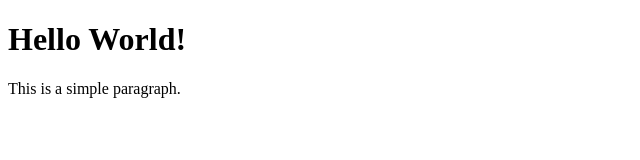
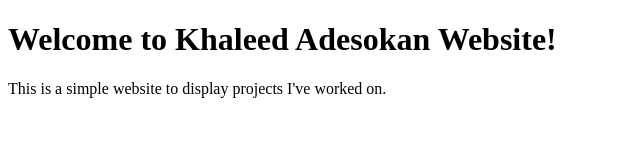
Before and after one commit to khaleedade/khaleed-project-programs, a plain HTML site: page index.html in a window 1280 px wide. Shown: the whole page, without its empty margins (0-640 px from the left). Drawn offline with Linux system fonts and the light colour scheme.

Commit message:
Update index.html

```diff
--- a/index.html
+++ b/index.html
@@ -3,12 +3,12 @@
 
     <head>
         <meta charset="UTF-8">
-        <title>Hello!</title>
+        <title>Khaleed Adesokan</title>
     </head>
 
     <body>
-        <h1>Hello World!</h1>
-        <p>This is a simple paragraph.</p>
+        <h1>Welcome to Khaleed Adesokan Website!</h1>
+        <p>This is a simple website to display projects I've worked on.</p>
     </body>
 
 </html>
```
